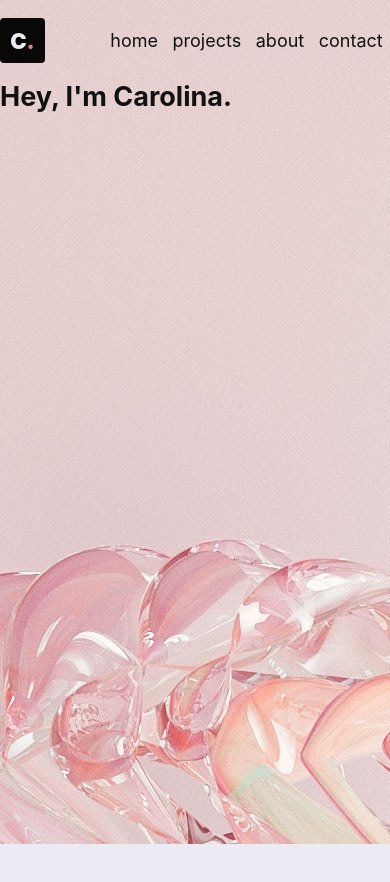
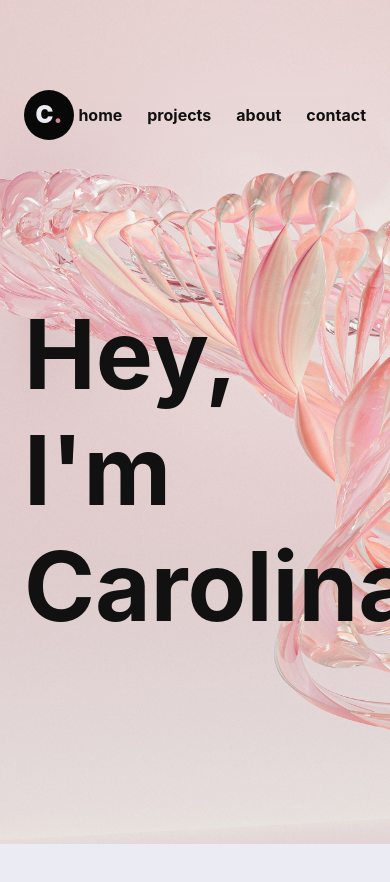
Before and after one commit to carolarruda/personal, a React (Create React App) app: page / in a window 390 px wide. Shown: the top 882 px of the page. Before the commit the page ends 844 px from the top, so only its background shows below. Built offline with nearby package versions, Linux system fonts and the light colour scheme.

Commit message:
worked on responsivness

```diff
--- a/src/components/Hero/Hero.js
+++ b/src/components/Hero/Hero.js
@@ -2,8 +2,9 @@ import classes from './Hero.module.scss'
 
 const Hero = () => {
   return (
-    <section className={classes.heroContainer}>
-      <h1>Hey, I'm Carolina.</h1>
+    <section className='section-wrapper'>
+      <div className={classes.heroContainer}>   <h1 className={classes.presentation}>Hey, I'm Carolina.</h1></div>
+
     </section>
   );
 };
--- a/src/components/Hero/Hero.module.scss
+++ b/src/components/Hero/Hero.module.scss
@@ -1,3 +1,7 @@
 .heroContainer {
     min-height: 600px;
 }
+
+.presentation {
+    font-size: var(--text-2xl);
+}
--- a/src/components/HomeLogo/HomeLogo.module.scss
+++ b/src/components/HomeLogo/HomeLogo.module.scss
@@ -5,16 +5,14 @@
   font-weight: 900;
   line-height: 1;
 
-  width: 45px;
-  height: 45px;
-
+  width: 50px;
+  height: 50px;
   display: flex;
   align-items: center;
   justify-content: center;
   color: var(--background);
   background: var(--background-dark);
-  border-radius: 4px;
-
+  border-radius: 50%;
   margin: 1.8rem 0;
 
   span {
--- a/src/components/NavBar/NavBar.js
+++ b/src/components/NavBar/NavBar.js
@@ -4,7 +4,8 @@ import { motion } from "framer-motion";
 
 const NavBar = () => {
   return (
-    <motion.nav
+    <section className="section-wrapper">
+   <motion.nav
       initial={{ y: -70 }}
       animate={{ y: 0 }}
       transition={{ duration: 0.5 }}
@@ -27,6 +28,8 @@ const NavBar = () => {
         </li>
       </ul>
     </motion.nav>
+    </section>
+
   );
 };
 
--- a/src/components/NavBar/NavBar.module.scss
+++ b/src/components/NavBar/NavBar.module.scss
@@ -1,7 +1,16 @@
 .NavContainer {
   display: grid;
-  grid-auto-flow: column;
+grid-template-columns: 1fr 1fr;
   height: 8rem;
+
+  position: -webkit-sticky;
+  position: sticky;
+  top: 0;
+  z-index: 20;
+  -webkit-backdrop-filter: blur(12px);
+  backdrop-filter: blur(12px);
+  font-weight: bold;
+
 }
 
 .NavOptions {
@@ -9,6 +18,11 @@
   grid-auto-flow: column;
   text-align: center;
   align-self: center;
-  font-family: Inter,sans-serif;
+  justify-self: right;
+  font-family: Inter, sans-serif;
   list-style: none;
+  font-size: var(--text-xs);
+  display: flex;
+  gap: 2.5rem;
+  align-items: center;
 }
--- a/src/styles/global.css
+++ b/src/styles/global.css
@@ -6,14 +6,14 @@
   --background-light: rgb(35, 35, 35);
   --background-dark: rgb(8, 8, 8);
 
-    --text:  rgb(17, 17, 17);
+  --text: rgb(17, 17, 17);
 
   --brand: rgb(208, 136, 145);
   --brand2: rgb(218, 128, 141);
 
   --text-xs: 1.6rem;
   --text-sm: 1.8rem;
-    --text-md: 2.2rem;
+  --text-md: 2.4rem;
   --text-lg: 3.6rem;
   --text-xl: 5.6rem;
   --text-2xl: 9.6rem;
@@ -35,18 +35,33 @@
   max-width: 100vw;
   scroll-behavior: smooth;
   font-size: var(--text-sm);
+  height: 100%;
 }
 
 body {
   color: var(--text);
   background: var(--background);
-    background-image: url('../images/eveling-salazar-b5LTjyJM9Yw-unsplash.jpg');
+  background-image: url("../images/eveling-salazar-b5LTjyJM9Yw-unsplash.jpg");
+  background-repeat: no-repeat;
+  background-size: cover;
+
 }
 
 a {
   color: inherit;
   text-decoration: none;
 }
+
+
+
+.chip {
+  font-size: var(--text-xs);
+  background: var(--background-light);
+  padding: 0.2rem 0.8rem;
+  border-radius: 999px;
+}
+
+
 
 .section-wrapper {
   position: relative;
@@ -60,12 +75,4 @@
 @media (max-width: 768px) {
   .section-wrapper {
     padding: 7.2rem 2.4rem;
-    }
-  }
-
-  .chip {
-    font-size: var(--text-xs);
-    background: var(--background-light);
-    padding: 0.2rem 0.8rem;
-    border-radius: 999px;
-  }
+  }}
```
Lines whose indentation alone changed are shown as unchanged.
